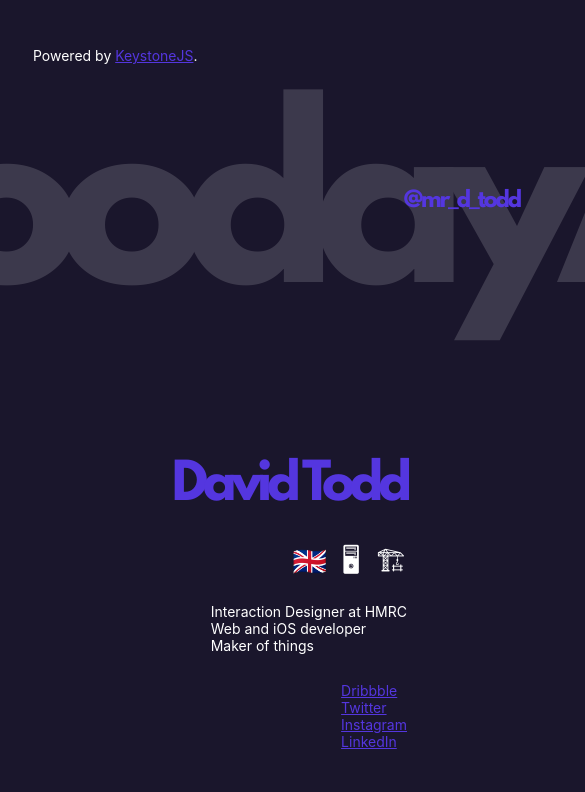
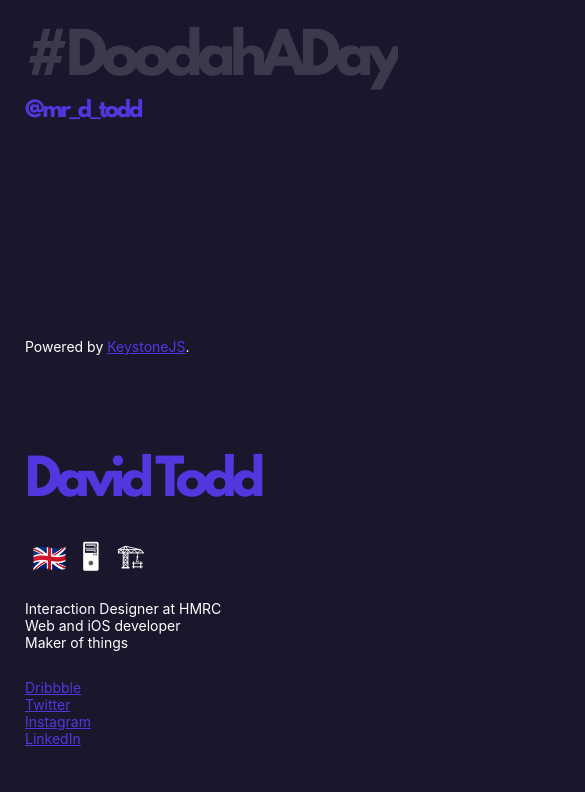
Before and after one commit to daviddotto/david.to, a website: page templates/views/index.html in a window 390 px wide. Shown: the top 792 px of the page, 585 px wide, since content can reach past the window. Drawn offline with nearby package versions, Linux system fonts and the light colour scheme; files that its build step writes are made by us from their sources.

Commit message:
Style changes for mobile optimisation and twitter sharing

```diff
--- a/public/styles/site.scss
+++ b/public/styles/site.scss
@@ -8,6 +8,4 @@
 
 body {
   background-color: $color-background;
-  overflow-x: hidden;
-  overflow-y: auto;
 }
--- a/public/styles/site/_layout.scss
+++ b/public/styles/site/_layout.scss
@@ -1,5 +1,11 @@
 
 body {
+  overflow-x: hidden;
+  overflow-y: auto;
+  width: 100vw;
+  height: auto;
+  margin: 0;
+  padding: 0;
   @media screen and (max-width: 800px) {
 	display: flex;
 	flex-direction: column-reverse;
@@ -25,7 +31,9 @@ header#sidebar {
 	width: 100%;
 	height: auto;
 	text-align: left;
+	align-items: flex-start;
 	padding: 25px;
+	margin: 0;
   }
 }
 
@@ -51,12 +59,29 @@ header.blog-intro {
   display: flex;
   justify-content: space-between;
   align-items: center;
-  z-index: -1;
+  height: 12.5vw;
+  z-index: 0;
   h1.page-title {
+	position: fixed;
+	white-space: nowrap;
+	font-size: 15vw;
+	opacity: 0.15;
+	transform: translateY(-100%) translateX(-30%);
+	z-index: -2;
+  }
+  h2 {
 	position: relative;
-	font-size: 4em;
-	opacity: 0.15;
-	transform: scale(4) translateY(7.5%) translateX(10%);
-	z-index: -1;
+	z-index: 9;
+  }
+  @media screen and (max-width: 800px) {
+	display: block;
+	margin-bottom: 50px;
+	height: auto;
+	h1.page-title {
+	  position: relative;
+	  font-size: 4em;
+	  transform: none;
+	  margin: 0 0 -0.25em;
+	}
   }
 }
--- a/public/styles/site/_post.scss
+++ b/public/styles/site/_post.scss
@@ -8,4 +8,17 @@ article {
 	max-width: 100%;
 	height: auto;
   }
+  a.back-link {
+	display: inline-block;
+	padding: 0.5em 0.75em 0.4em 0.6em;
+	background-color: $color-primary;
+	color: $color-background;
+	border-radius: 3px;
+	transform: scale(0.9) translateX(-4%);
+	cursor: pointer;
+	transition: all 150ms ease-out;
+	&:hover {
+	  transform: scale(1) translateX(-4%);
+	}
+  }
 }
--- a/routes/views/post.js
+++ b/routes/views/post.js
@@ -24,6 +24,7 @@ exports = module.exports = function (req, res) {
 
 		q.exec(function (err, result) {
 			locals.data.post = result
+			locals.data.post.tweetTextString = encodeURI(result.title + ' ' + result.number + '/365')
 			next(err)
 		})
 
--- a/templates/views/index.html
+++ b/templates/views/index.html
@@ -16,9 +16,9 @@
 {% block intro %}
 <header class="blog-intro">
 	<div class="day-number">
-		<h1 class="page-title">#DoodayADay</h1>
+		<h1 class="page-title">#DoodahADay</h1>
 	</div>
-	<div class="date">
+	<div class="twitter-link">
 		<h2><a href="https://twitter.com/mr_d_todd">@mr_d_todd</a></h2>
 	</div>
 </header>
--- a/templates/views/layouts/default.html
+++ b/templates/views/layouts/default.html
@@ -51,6 +51,8 @@
 				<a href="https://www.linkedin.com/in/davidtodd1/">LinkedIn</a></p>
 		</header>
 
+		<div>
+
 			{# BODY #}
 			<main id="content">
 				{# NOTE:
@@ -74,6 +76,8 @@
 				{# You don"t _have_ to include a link saying your site is powered by KeystoneJS, but we appreciate it! #}
 				<p>Powered by <a href="http://keystonejs.com" target="_blank">KeystoneJS</a>.</p>
 			</footer>
+
+		</div>
 
 
 		{# JAVASCRIPT #}
--- a/templates/views/post.html
+++ b/templates/views/post.html
@@ -25,7 +25,7 @@
 	</header>
 	<article>
 		<p>
-			<a href="/blog">&larr; back</a>
+			<h2><a href="/blog" class="back-link">&larr; back</a></h2>
 		</p>
 		{% if not data.post %}
 			<h2>Invalid Post.</h2>
@@ -35,10 +35,32 @@
 			</header>
 			<div class="post">
 				{% if data.post.image.exists %}
-						<img src="{{ data.post._.image.fit(500,500) }}">
+						<img width="500" src="{{ data.post._.image.fit(750,750) }}">
 				{% endif %}
+				<p>
+					<a class="twitter-share-button" href="https://twitter.com/intent/tweet?text={{ data.post.tweetTextString }}&via=mr_d_todd&hashtags=DoodahADay" data-size="large">Tweet</a>
+				</p>
 				{{ data.post.content.full|safe }}
 			</div>
 		{% endif %}
 	</article>
+
+	<script>window.twttr = (function(d, s, id) {
+			var js, fjs = d.getElementsByTagName(s)[0],
+					t = window.twttr || {};
+			if (d.getElementById(id)) return t;
+			js = d.createElement(s);
+			js.id = id;
+			js.src = "https://platform.twitter.com/widgets.js";
+			fjs.parentNode.insertBefore(js, fjs);
+
+			t._e = [];
+			t.ready = function(f) {
+				t._e.push(f);
+			};
+
+			return t;
+		}(document, "script", "twitter-wjs"));</script>
+
+
 {% endblock %}
```
Also changed, not shown: public/styles/site.css, 1 other file. Lines whose indentation alone changed are shown as unchanged.
